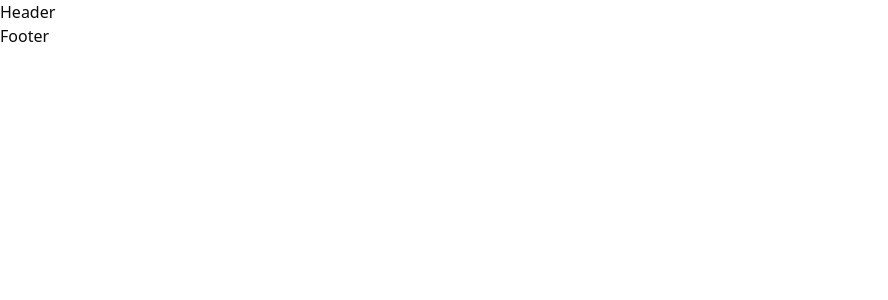
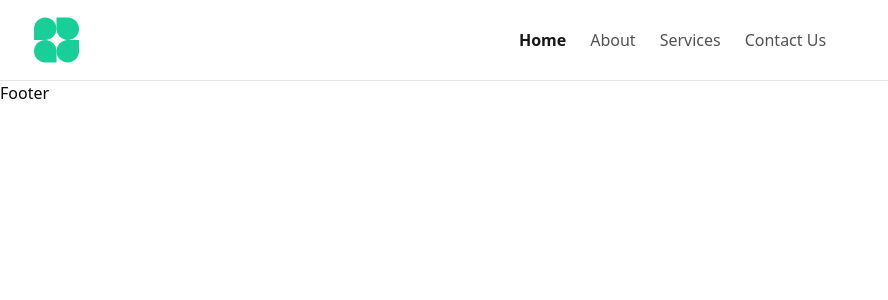
Before and after one commit to RanaNitin02/SkillForge-AI, a React (Vite) app in the folder frontend/: page / in a window 1280 px wide. Shown: the top 300 px of the page, without its empty margins (0-888 px from the left). Built offline with nearby package versions, Linux system fonts and the light colour scheme; no server answers.

Commit message:
navl barated

```diff
--- a/frontend/src/components/Header.tsx
+++ b/frontend/src/components/Header.tsx
@@ -1,8 +1,39 @@
+import { useAuth } from "@clerk/clerk-react"
+import Container from "./Container"
+import LogoContainer from "./LogoContainer";
+import NavRoutes from "./NavRoutes";
+import { cn } from "@/lib/utils";
+import { NavLink } from "react-router-dom";
 
 
 const Header = () => {
+
+  const { userId } = useAuth();
+
   return (
-    <div>Header</div>
+    <header className={cn("w-full border-b duration-150 translate-all ease-in-out")}>
+      <Container>
+        <div className="flex items-center gap-4 w-full">
+          {/* logo */}
+          <LogoContainer />
+
+          {/* nav section */}
+          <nav className="hidden md:flex flex-1 justify-center gap-3">
+            <NavRoutes />
+            {userId && (
+              <NavLink
+                to={'/generate'}
+                className={({ isActive }) => cn("text-base text-neutral-600", isActive && "text-neutral-900 font-semibold")}
+              >
+                Take an interview
+              </NavLink>
+            )}
+          </nav>
+
+          {/* profile section */}
+        </div>
+      </Container>
+    </header>
   )
 }
 
--- /dev/null
+++ b/frontend/src/components/LogoContainer.tsx
@@ -0,0 +1,12 @@
+import { Link } from "react-router-dom"
+import Logo from '../assets/svg/logo.svg'
+
+const LogoContainer = () => {
+  return (
+    <Link to="/">
+      <img src={Logo} className="min-w-10 min-h-10 object-contain " />
+    </Link>
+  )
+}
+
+export default LogoContainer
--- /dev/null
+++ b/frontend/src/components/NavRoutes.tsx
@@ -0,0 +1,32 @@
+import { MainRoutes } from "@/lib/helper"
+import { cn } from "@/lib/utils"
+import { NavLink } from "react-router-dom"
+
+interface NavRoutesProps {
+    isMobile?: boolean
+}
+
+const NavRoutes = ({ isMobile = false }: NavRoutesProps) => {
+
+    return (
+        <ul className={cn(
+            "flex items-center gap-6 justify-center",
+            isMobile && "flex-col gap-8"
+        )}>
+
+            {
+                MainRoutes.map((route) => (
+                    <NavLink
+                        key={route.href}
+                        to={route.href}
+                        className={({ isActive }) => cn("text-base text-neutral-600", isActive && "text-neutral-900 font-semibold")}
+                    >
+                        {route.label}
+                    </NavLink>
+                ))
+            }
+        </ul>
+    )
+}
+
+export default NavRoutes
--- /dev/null
+++ b/frontend/src/lib/helper.ts
@@ -0,0 +1,7 @@
+
+export const MainRoutes = [
+    { label: "Home", href: "/" },
+    { label: "About", href: "/about" },
+    { label: "Services", href: "/services" },
+    { label: "Contact Us", href: "/contact" },
+]
```
